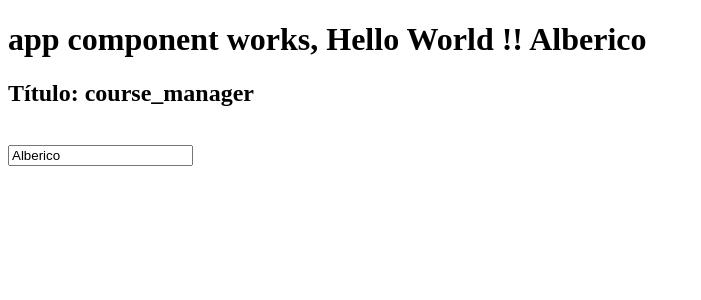
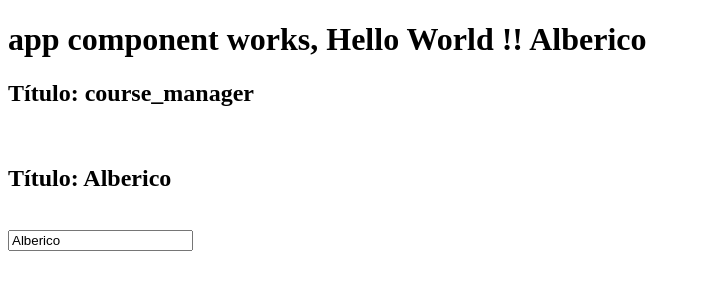
Before and after one commit to ocirebla77/course_manager, an Angular app: page / in a window 1280 px wide. Shown: the top 300 px of the page, without its empty margins (0-701 px from the left). Built offline with nearby package versions, Linux system fonts and the light colour scheme.

Commit message:
first two way data binding

```diff
--- a/src/app/app.component.html
+++ b/src/app/app.component.html
@@ -1,6 +1,8 @@
 <h1>app component works, Hello World !! {{ name }}</h1>
 <h2>Título: {{ title }}</h2>
+<br />
+<h2>Título: {{ name }}</h2>
 
 <br />
 
-<input [ngModel]="name" name="name" />
+<input [(ngModel)]="name" name="name" />
```
